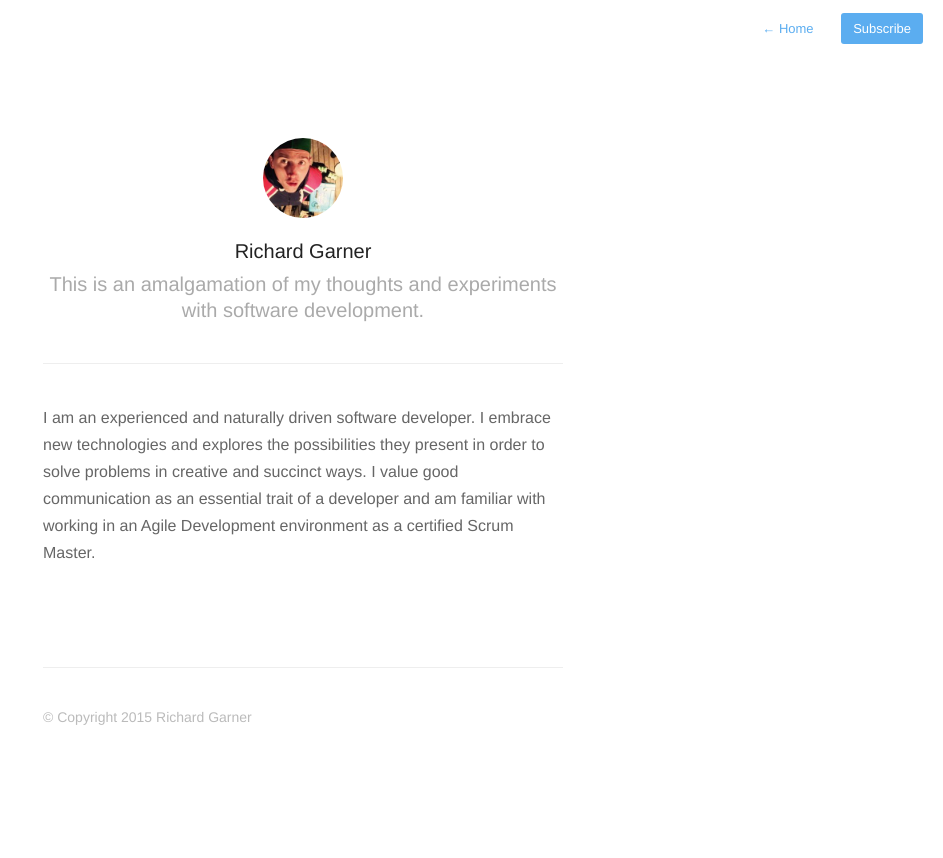
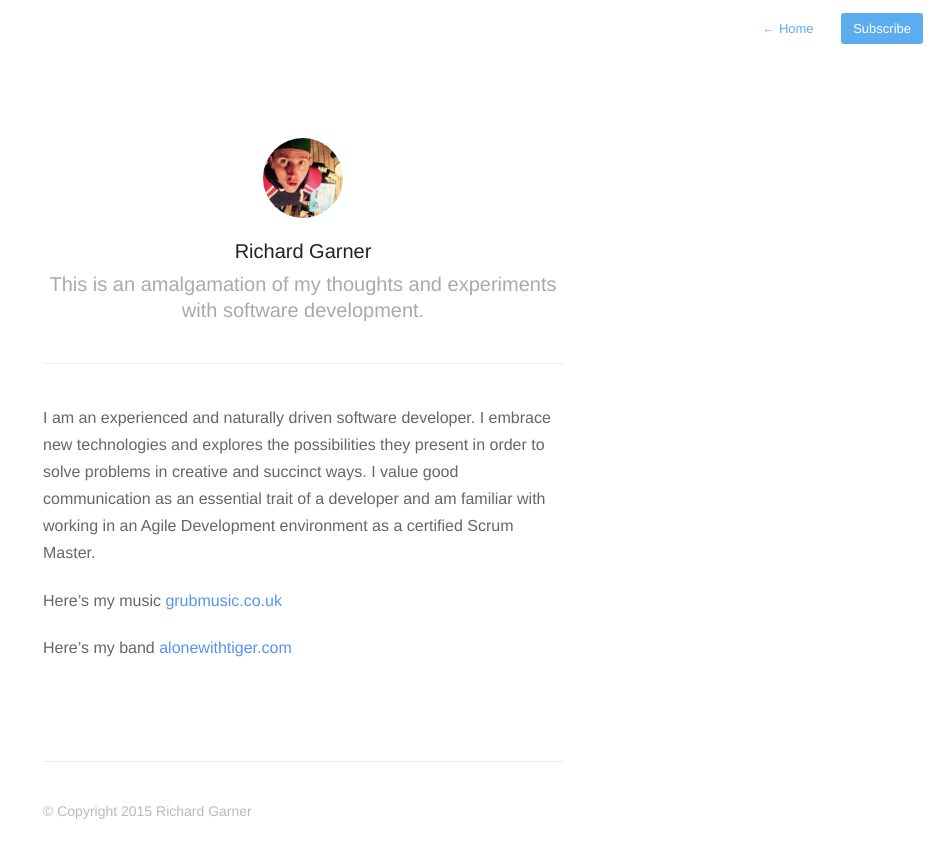
Before and after one commit to grubstarstar/grubstarstar.github.io, a Jekyll site: the page built from about.md, in a window 1280 px wide. Shown: the top 858 px of the page, without its empty margins (337-1280 px from the left). Built offline with Jekyll 4.4.1, drawn with Linux system fonts in a browser that asks for light colours; nearby versions of some CDN libraries; Markdown is read by kramdown in place of the engine named in the settings.

Commit message:
small css changes

```diff
--- a/about.md
+++ b/about.md
@@ -6,5 +6,9 @@ profile: true
 
 I am an experienced and naturally driven software developer. I embrace new technologies and explores the possibilities they present in order to solve problems in creative and succinct ways. I value good communication as an essential trait of a developer and am familiar with working in an Agile Development environment as a certified Scrum Master.
 
+Here's my music [grubmusic.co.uk](http://www.grubmusic.co.uk/)
+
+Here's my band [alonewithtiger.com](http://www.alonewithtiger.com/)
+
 
 {% include footer.html %}
```
